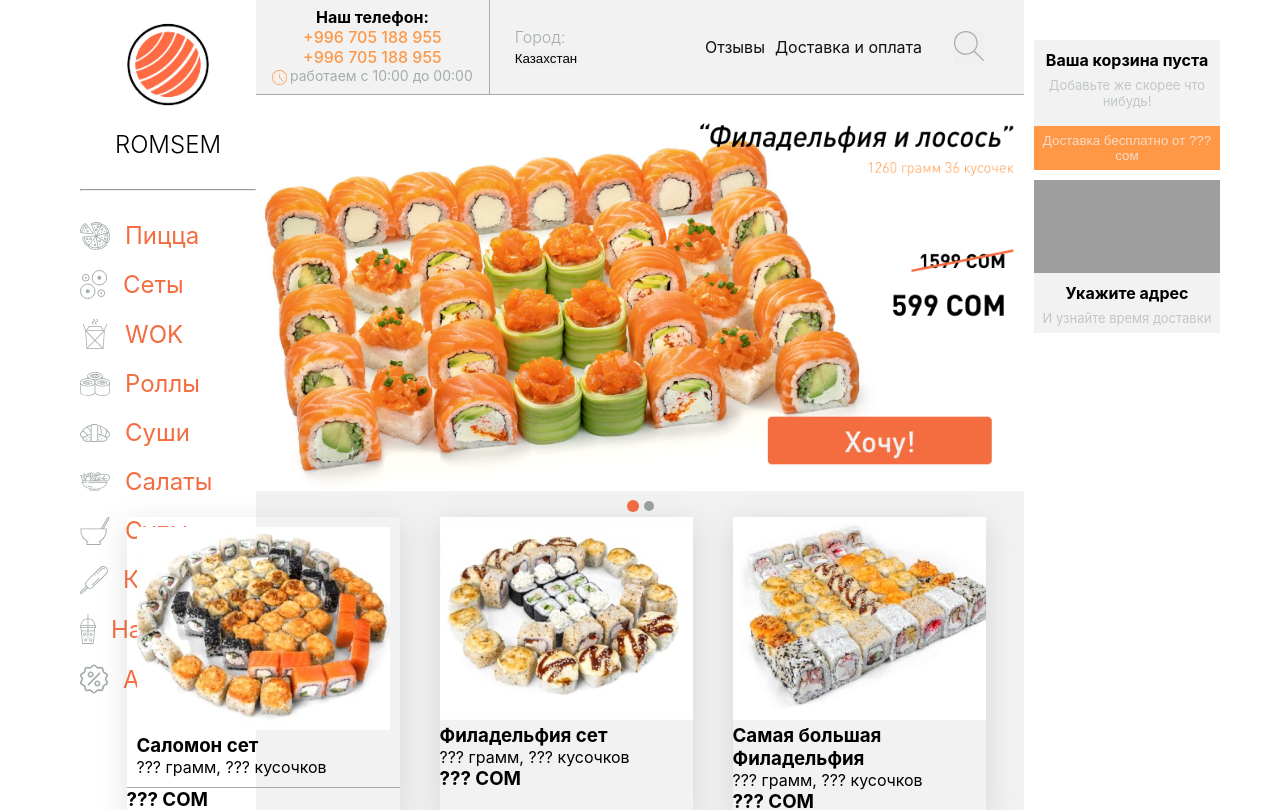
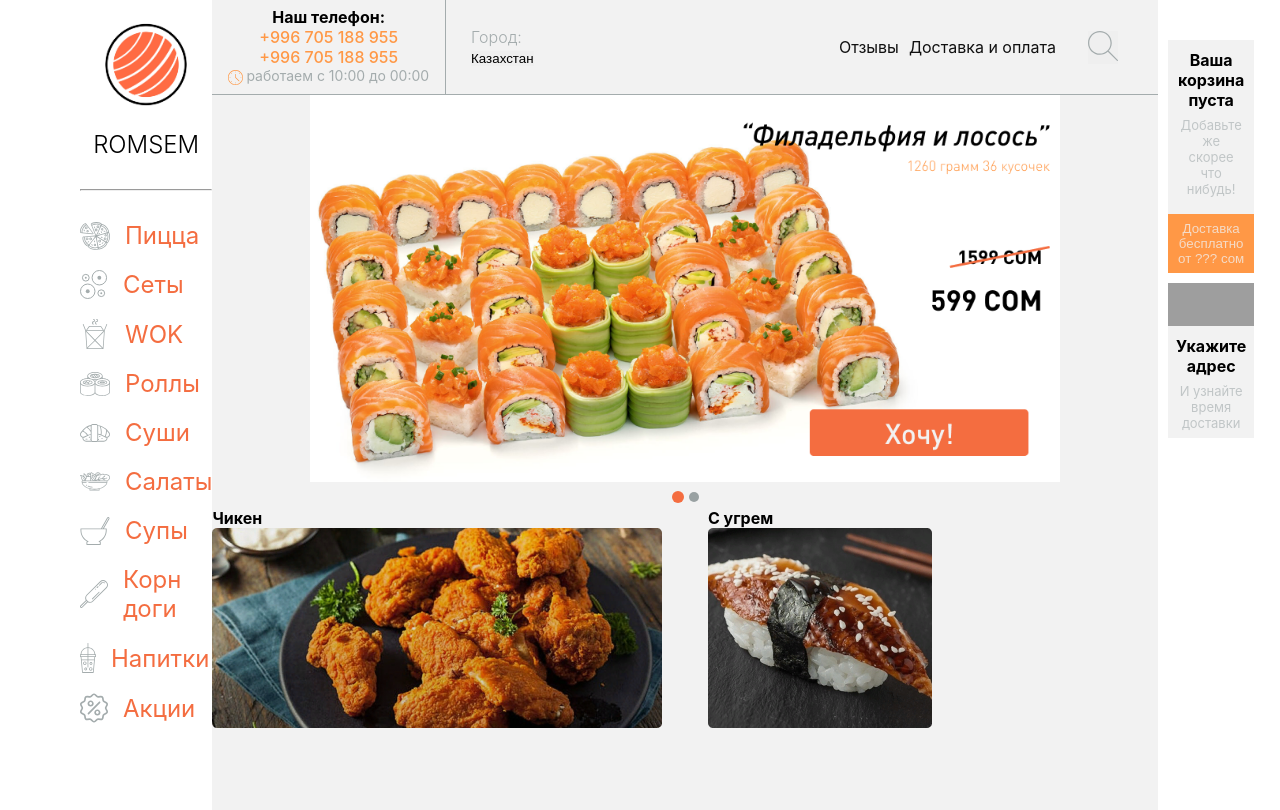
Before and after one commit to MaxatDzhetenbayev/romsen, a React (Vite) app: page / in a window 1280 px wide. Shown: the top 810 px of the page. Built offline with nearby package versions, Linux system fonts and the light colour scheme; grey boxes are pictures that could not be loaded.

Commit message:
add: Добавлена компонента Categories в MainPage

```diff
--- a/src/components/Slider/Slider.module.css
+++ b/src/components/Slider/Slider.module.css
@@ -6,7 +6,7 @@
 .productBanner {
   width: 100%;
   height: 100%;
-  max-width: 950px;
+  max-width: 750px;
   max-height: 470px;
 }
 
--- a/src/pages/Main/MainPage.jsx
+++ b/src/pages/Main/MainPage.jsx
@@ -4,11 +4,13 @@ const products = [
   { img: "/logo.png", to: "#" },
 ];
 import { NewProducts } from "../../components/NewProducts/NewProducts"
+import { Categories } from "../../components/Сategories/Сategories";
 
 export const MainPage = () => {
   return (
     <div>
       <ProductsSlider products={products} />
+      <Categories/>
       <NewProducts/>
     </div>
   );
```
